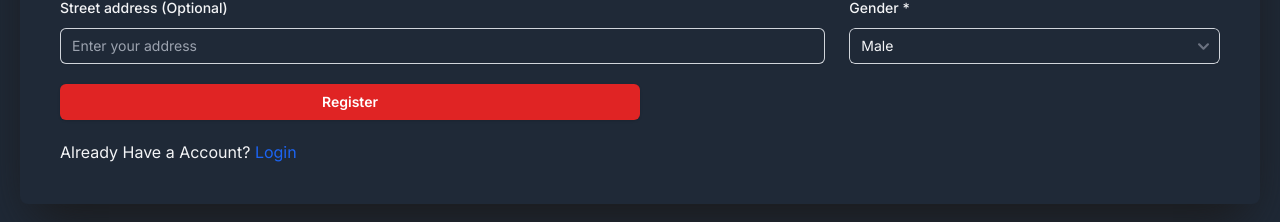
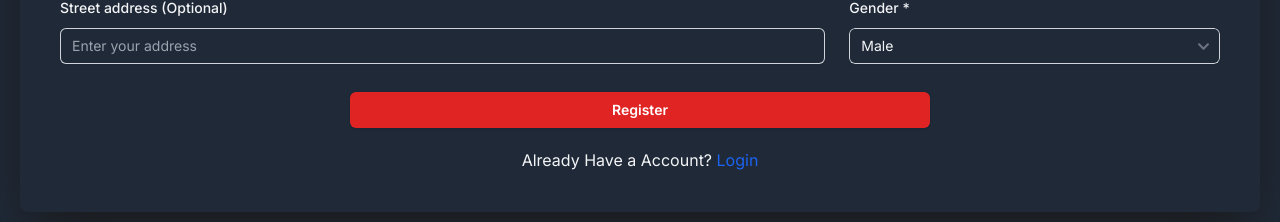
Before and after one commit to prominhaj/summer-course-school-client, a React (Vite) app: page /register in a window 1280 px wide. Shown: the part 480-702 px from the top of the page. Built offline with nearby package versions, Linux system fonts and the light colour scheme; no server answers.

Commit message:
Register Page Button Position Modify

```diff
--- a/src/Pages/Login/Login.jsx
+++ b/src/Pages/Login/Login.jsx
@@ -64,7 +64,7 @@ const Login = () => {
               Login
             </Button>
           </div>
-          <p className="text-gray-800 text-start dark:text-gray-100">
+          <p className="mt-2 text-gray-800 text-start dark:text-gray-100">
             Summer Course School New?{" "}
             <Link to="/register" className="text-red-500 hover:underline">
               Register
--- a/src/Pages/Register/Register.jsx
+++ b/src/Pages/Register/Register.jsx
@@ -166,10 +166,16 @@ const Register = () => {
                 </div>
               </div>
             </div>
-            <Button className={"md:w-1/2 w-full my-5"} variant={"red"} type="submit">
-              Register
-            </Button>
-            <p className="text-gray-800 text-start dark:text-gray-100">
+            <div className="mt-2 text-center">
+              <Button
+                className={"md:w-1/2 w-full my-5"}
+                variant={"red"}
+                type="submit"
+              >
+                Register
+              </Button>
+            </div>
+            <p className="text-center text-gray-800 dark:text-gray-100">
               Already Have a Account?{" "}
               <Link to="/login" className="text-blue-600 hover:underline">
                 Login
```
